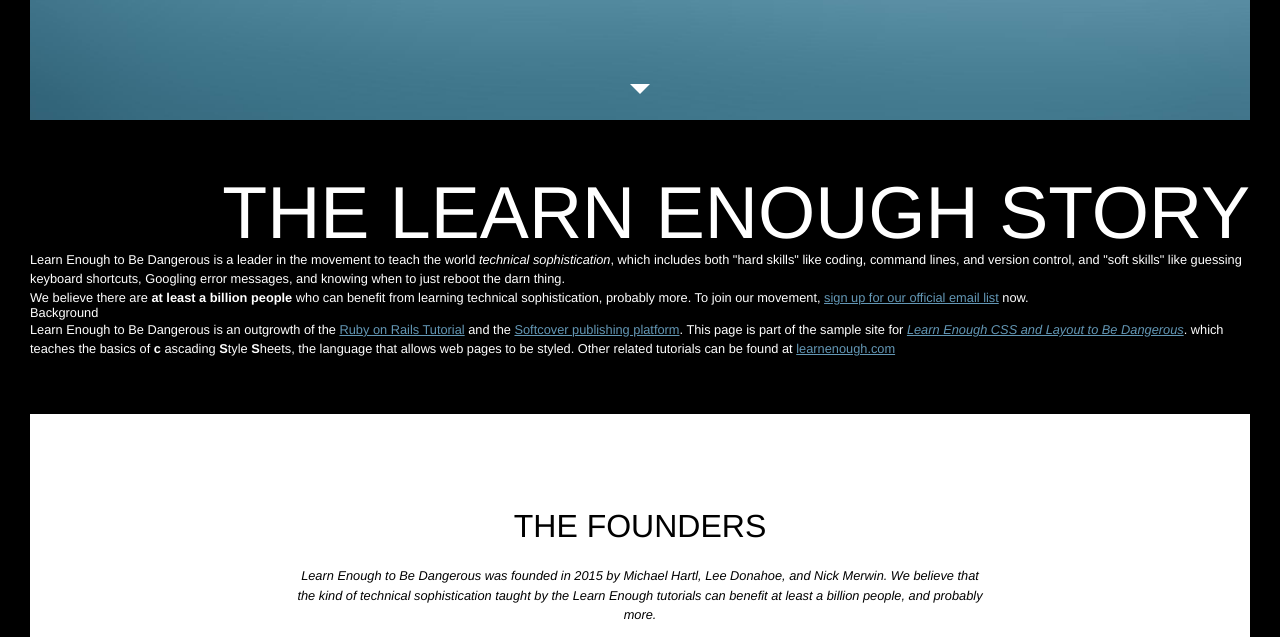
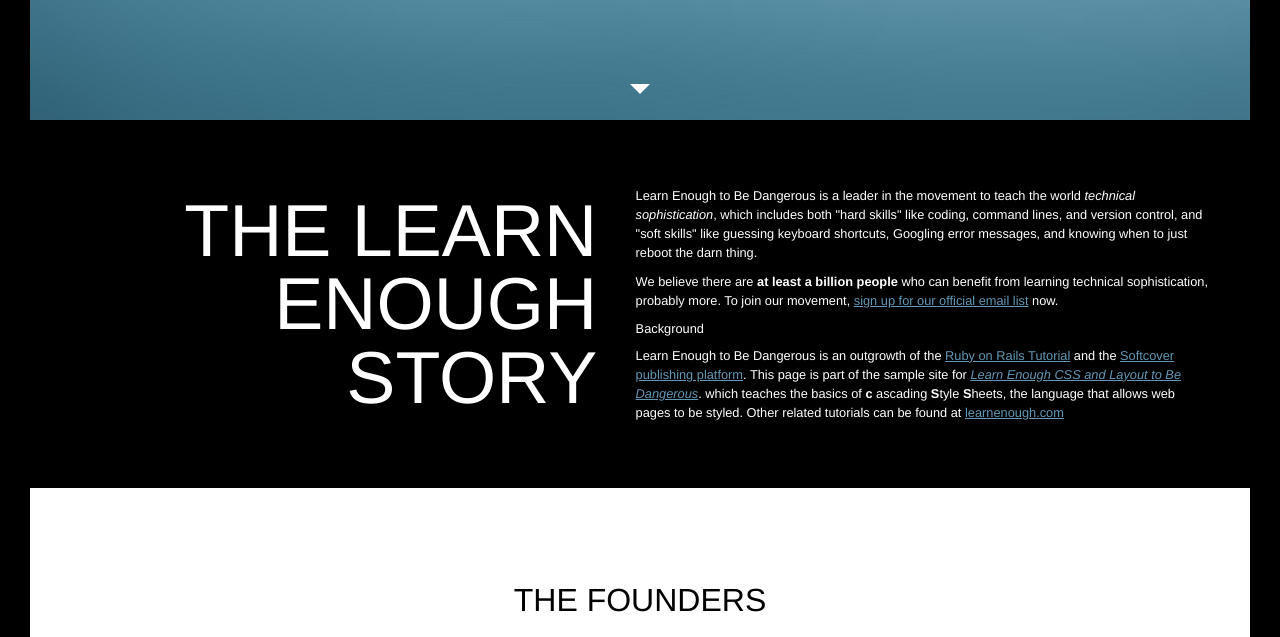
Before and after one commit to rrrw82/rrrw82.github.io, a plain HTML site: page _site/index.html in a window 1280 px wide. Shown: the part 680-1317 px from the top of the page. Drawn offline with Linux system fonts and the light colour scheme.

Commit message:
Refactor flex css

```diff
--- a/_site/css/main.css
+++ b/_site/css/main.css
@@ -25,6 +25,7 @@ h2 ~ p {
 }
 p {
   line-height: 1.5;
+  margin: 0.75em 0;
 }
 a {
   color: #6397b5;
@@ -115,7 +116,7 @@ a {
 
 /* Content Container Styles */
 .content-container {
-  flex-grow: 1;
+  flex: 1 1 auto;
   padding-top: 10vh;
   width: 100%;
 }
@@ -207,17 +208,26 @@ a {
   text-align: center;
 }
 .home-callout {
+  align-items: center;
   background-color: #000;
   color: #fff;
+  display: flex;
   padding: 7vh 0;
 }
+.home-callout h3 {
+  color: inherit;
+  margin-top: 1em;
+}
 .callout-title {
+  flex: 1;
   font-size: 5.75vw;
   text-align: right;
   text-transform: uppercase;
 }
 .callout-copy {
+  flex: 0 0 45em;
   font-size: 0.8rem;
+  padding: 0 3vw;
 }
 
 /* BIO STYLES */
--- a/css/main.css
+++ b/css/main.css
@@ -25,6 +25,7 @@ h2 ~ p {
 }
 p {
   line-height: 1.5;
+  margin: 0.75em 0;
 }
 a {
   color: #6397b5;
@@ -115,7 +116,7 @@ a {
 
 /* Content Container Styles */
 .content-container {
-  flex-grow: 1;
+  flex: 1 1 auto;
   padding-top: 10vh;
   width: 100%;
 }
@@ -207,17 +208,26 @@ a {
   text-align: center;
 }
 .home-callout {
+  align-items: center;
   background-color: #000;
   color: #fff;
+  display: flex;
   padding: 7vh 0;
 }
+.home-callout h3 {
+  color: inherit;
+  margin-top: 1em;
+}
 .callout-title {
+  flex: 1;
   font-size: 5.75vw;
   text-align: right;
   text-transform: uppercase;
 }
 .callout-copy {
+  flex: 0 0 45em;
   font-size: 0.8rem;
+  padding: 0 3vw;
 }
 
 /* BIO STYLES */
```
